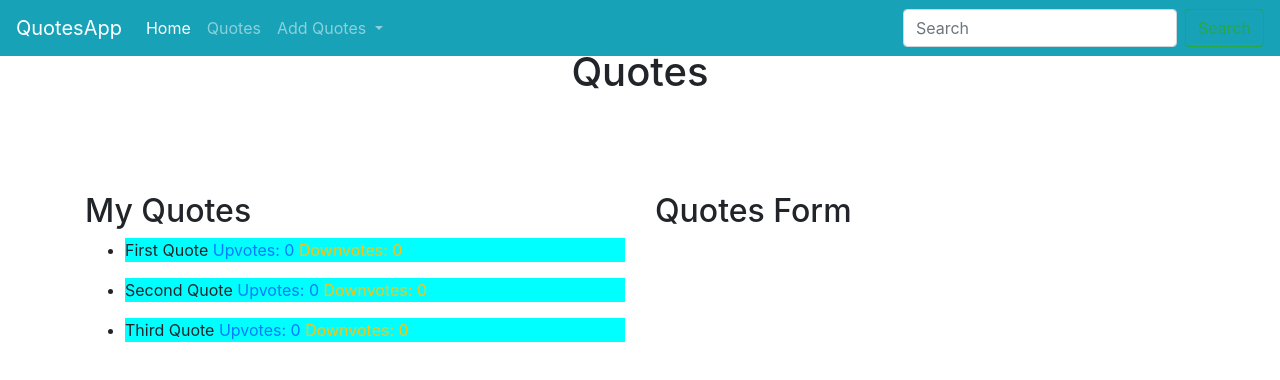
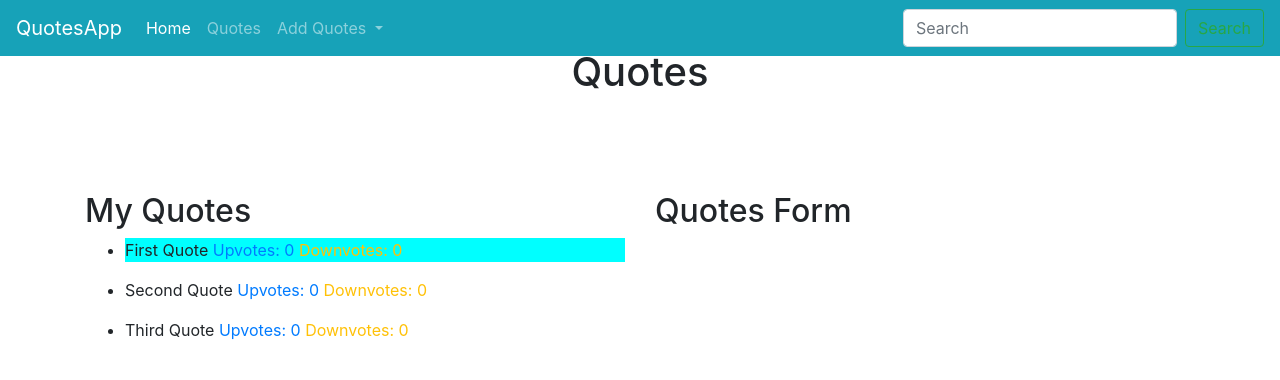
Before and after one commit to Aggrey-Odinga/Quotes-App, an Angular app: page / in a window 1280 px wide. Shown: the top 380 px of the page. Built offline with nearby package versions, Linux system fonts and the light colour scheme.

Commit message:
Add testing parameters to see whether logic works

```diff
--- a/src/app/quotes/quotes.component.html
+++ b/src/app/quotes/quotes.component.html
@@ -1,6 +1,16 @@
 <ul *ngFor="let quote of quotes">
-    <li appHighlight
->{{quote.quote}} <span class="text-primary">Upvotes: {{quote.upvotes}} </span> <span
+    <div *ngIf="quote.id==1; then highlight else none">
+
+    </div>
+    <ng-template #highlight>
+        <li appHighlight>{{quote.quote}} <span class="text-primary">Upvotes: {{quote.upvotes}} </span> <span
+                class="text-warning">Downvotes: {{quote.downvotes}}</span></li>
+
+    </ng-template>
+    <ng-template #none>
+           <li>{{quote.quote}} <span class="text-primary">Upvotes: {{quote.upvotes}} </span> <span
             class="text-warning">Downvotes: {{quote.downvotes}}</span></li>
+    </ng-template>
+
 
 </ul>
```
